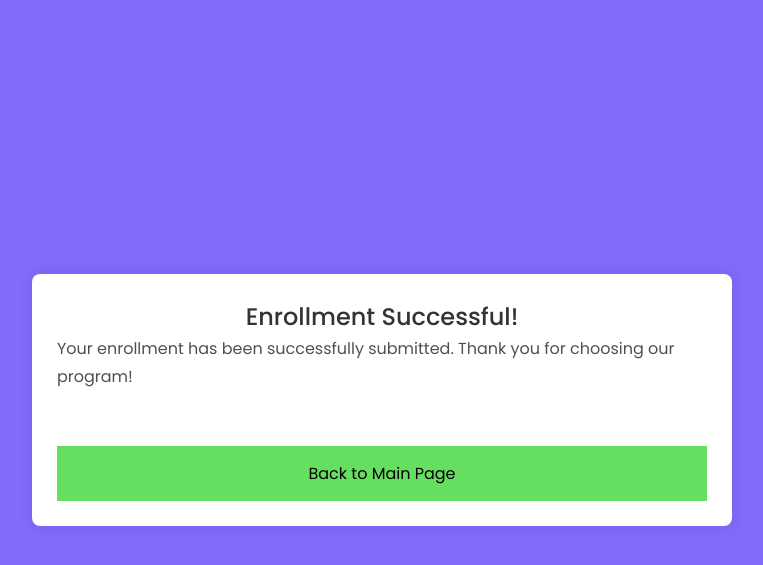
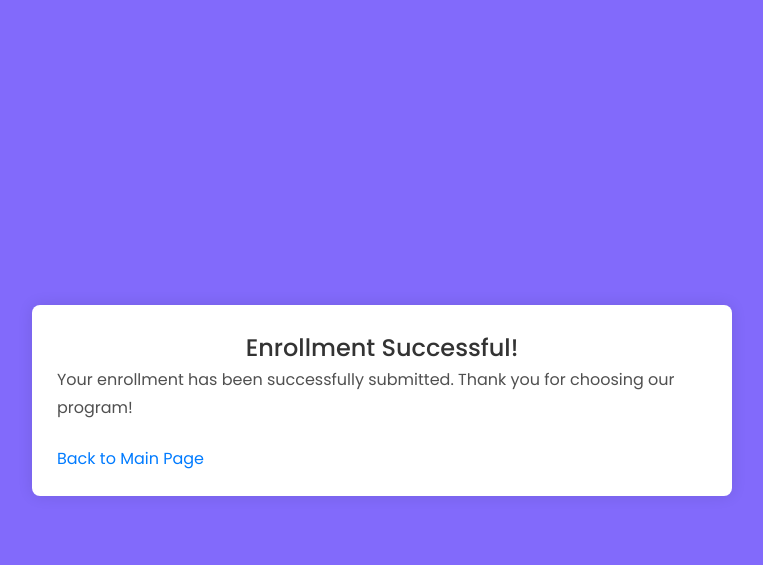
Before and after one commit to N0nEscapeSh3d0w/focs, a Flask app: template templates/enrollSuccess.html in a window 1280 px wide. Shown: the top 565 px of the page, without its empty margins (258-1021 px from the left). Run offline with Flask 3, Linux system fonts and the light colour scheme; the template is opened without the code that fills it, so the values that code supplies are empty; some libraries are stand-ins or nearby versions.

Commit message:
Update enrollSuccess.html

```diff
--- a/templates/enrollSuccess.html
+++ b/templates/enrollSuccess.html
@@ -17,7 +17,7 @@
              <div style="padding-top:25px;">
 
 
-                      <button href="/" class="success-btn" >Back to Main Page</button>
+                    <a href="/" class="success-link">Back to Main Page</a>
                   </div>
 
 
```
